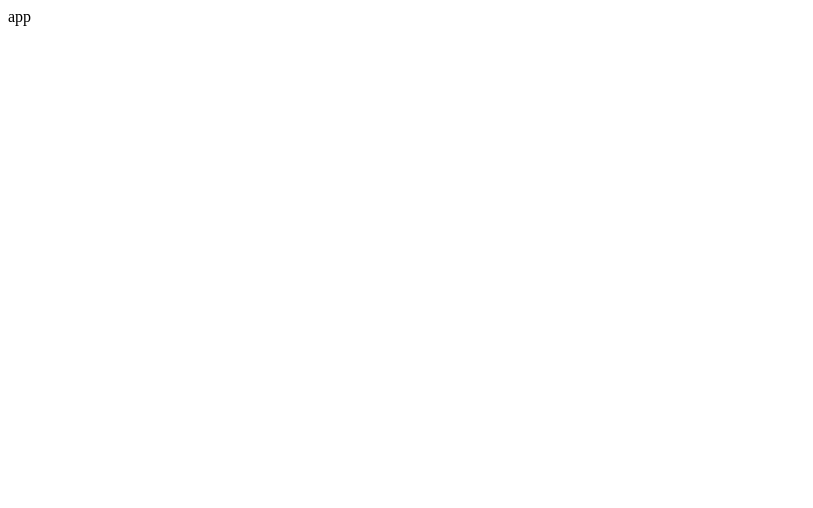
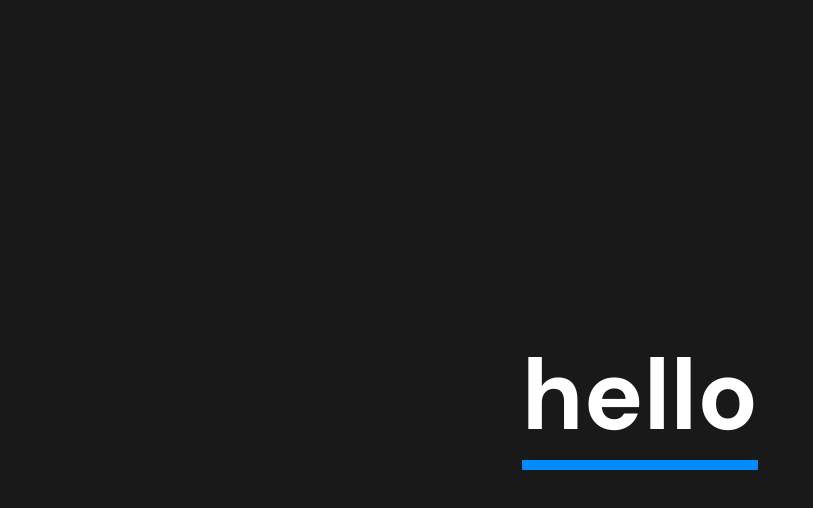
Before and after one commit to smonolo/web, a React (Create React App) app: page / in a window 1280 px wide. Shown: the top 508 px of the page, without its empty margins (0-813 px from the left). Built offline with nearby package versions, Linux system fonts and the light colour scheme.

Commit message:
incredible design right here

```diff
--- a/package.json
+++ b/package.json
@@ -1,6 +1,6 @@
 {
   "name": "web",
-  "version": "0.1.0",
+  "version": "1.0.0",
   "private": true,
   "dependencies": {
     "@testing-library/jest-dom": "^5.11.4",
@@ -8,9 +8,11 @@
     "@testing-library/user-event": "^12.1.10",
     "@types/react": "^17.0.3",
     "@types/react-dom": "^17.0.3",
+    "@types/styled-components": "^5.1.9",
     "react": "^17.0.2",
     "react-dom": "^17.0.2",
     "react-scripts": "4.0.3",
+    "styled-components": "^5.2.3",
     "typescript": "^4.2.4",
     "web-vitals": "^1.0.1"
   },
--- a/public/index.html
+++ b/public/index.html
@@ -5,6 +5,8 @@
     <meta name="viewport" content="width=device-width, initial-scale=1" />
     <link rel="icon" href="%PUBLIC_URL%/favicon.ico" />
     <link rel="apple-touch-icon" href="%PUBLIC_URL%/logo192.png" />
+    <link rel="preconnect" href="https://fonts.gstatic.com">
+    <link href="https://fonts.googleapis.com/css2?family=DM+Sans:wght@400;500;700&display=swap" rel="stylesheet">
     <title>Hello</title>
   </head>
   <body>
--- a/src/App.tsx
+++ b/src/App.tsx
@@ -1,7 +1,44 @@
-import React from 'react';
+import React, { Fragment } from 'react';
+import styled, { createGlobalStyle } from 'styled-components';
+
+const GlobalStyle = createGlobalStyle`
+  * {
+    font-family: 'DM Sans', sans-serif;
+  }
+
+  body {
+    margin: 0;
+    padding: 0;
+    background-color: #191919;
+    position: relative;
+    user-select: none;
+  }
+`;
+
+const Container = styled.div`
+  display: flex;
+  justify-content: center;
+  align-items: center;
+  width: 100%;
+  height: 100vh;
+`;
+
+const Title = styled.div`
+  color: #ffffff;
+  font-weight: 700;
+  font-size: 100px;
+  border-bottom: 10px solid #008cff;
+`;
 
 const App = () => (
-  <div>app</div>
+  <Fragment>
+    <GlobalStyle />
+    <Container>
+      <Title>
+        hello
+      </Title>
+    </Container>
+  </Fragment>
 );
 
 export default App;
```
